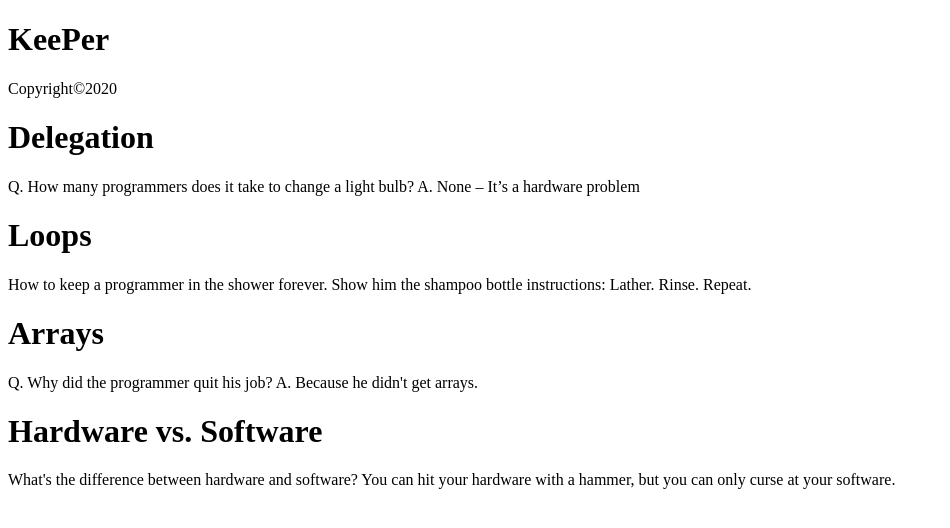
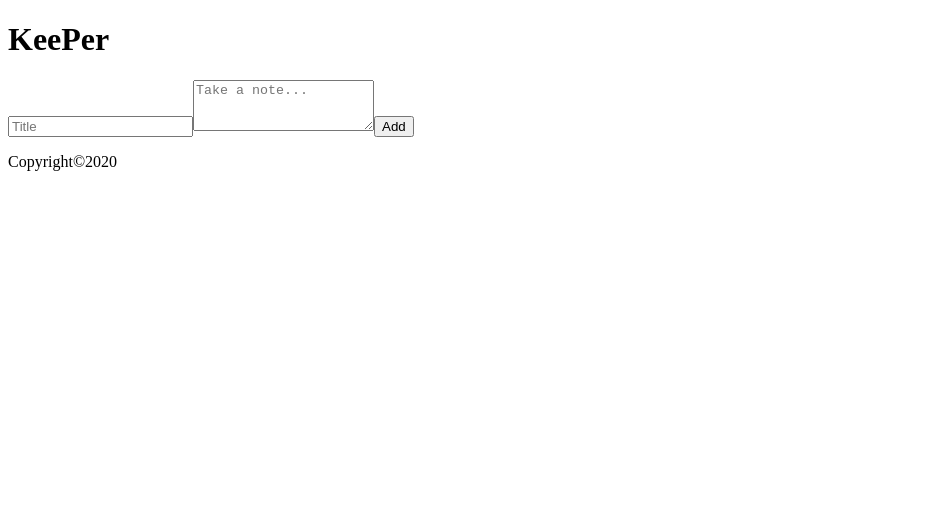
Before and after one commit to southamericanbear/keeperAPP, a React (Create React App) app: page / in a window 1280 px wide. Shown: the top 528 px of the page, without its empty margins (0-950 px from the left). Built offline with nearby package versions, Linux system fonts and the light colour scheme; the HTML template or start-up script is replaced by a standard one.

Commit message:
functionality finished

```diff
--- a/public/style.css
+++ b/public/style.css
@@ -54,3 +54,49 @@
   white-space: pre-wrap;
   word-wrap: break-word;
 }
+
+.note button {
+  position: relative;
+  float: right;
+  margin-right: 10px;
+  color: #f5ba13;
+  border: none;
+  width: 36px;
+  height: 36px;
+  cursor: pointer;
+  outline: none;
+}
+
+form {
+  position: relative;
+  width: 480px;
+  margin: 30px auto 20px auto;
+  background: #fff;
+  padding: 15px;
+  border-radius: 7px;
+  box-shadow: 0 1px 5px rgb(138, 137, 137);
+}
+form input,
+form textarea {
+  width: 100%;
+  border: none;
+  padding: 4px;
+  outline: none;
+  font-size: 1.2em;
+  font-family: inherit;
+  resize: none;
+}
+form button {
+  position: absolute;
+  right: 18px;
+  bottom: -18px;
+  background: #f5ba13;
+  color: #fff;
+  border: none;
+  border-radius: 50%;
+  width: 36px;
+  height: 36px;
+  box-shadow: 0 1px 3px rgba(0, 0, 0, 0.3);
+  cursor: pointer;
+  outline: none;
+}
--- /dev/null
+++ b/src/components/CreateArea.jsx
@@ -0,0 +1,51 @@
+import React, { useState } from "react";
+
+function CreateArea(props) {
+  const [note, setNote] = useState({
+    title: "",
+    content: "",
+  });
+
+  const handleChange = (e) => {
+    const { name, value } = e.target;
+
+    setNote((prevNote) => {
+      return {
+        ...prevNote,
+        [name]: value,
+      };
+    });
+  };
+
+  const submitNote = (e) => {
+    e.preventDefault();
+    props.onAdd(note);
+    setNote({
+      title: "",
+      content: "",
+    });
+  };
+
+  return (
+    <div>
+      <form>
+        <input
+          name="title"
+          onChange={handleChange}
+          value={note.title}
+          placeholder="Title"
+        />
+        <textarea
+          name="content"
+          onChange={handleChange}
+          value={note.content}
+          placeholder="Take a note..."
+          rows="3"
+        />
+        <button onClick={submitNote}>Add</button>
+      </form>
+    </div>
+  );
+}
+
+export default CreateArea;
--- a/src/components/app.jsx
+++ b/src/components/app.jsx
@@ -1,16 +1,40 @@
-import React from "react";
+import React, { useState } from "react";
 import Header from "./header";
 import Footer from "./footer";
 import notes from "../note";
 import Note from "./note";
+import CreateArea from "./CreateArea";
 
 const App = () => {
+  const [notes, setNotes] = useState([]);
+
+  const addNote = (newNote) => {
+    setNotes((prevNotes) => {
+      return [...prevNotes, newNote];
+    });
+  };
+
+  const deleteNote = (id) => {
+    setNotes((prevNotes) => {
+      return prevNotes.filter((lanota, index) => {
+        return index !== id;
+      });
+    });
+  };
+
   return (
     <div>
       <Header />
+      <CreateArea onAdd={addNote} />
       <Footer />
-      {notes.map((lanota) => (
-        <Note key={lanota.key} title={lanota.title} content={lanota.content} />
+      {notes.map((lanota, index) => (
+        <Note
+          key={index}
+          id={index}
+          title={lanota.title}
+          content={lanota.content}
+          onDelete={deleteNote}
+        />
       ))}
     </div>
   );
--- a/src/components/note.jsx
+++ b/src/components/note.jsx
@@ -1,12 +1,17 @@
 import React from "react";
 
-const Note = (props) => {
+function Note(props) {
+  const handleClick = () => {
+    props.onDelete(props.id);
+  };
+
   return (
     <div className="note">
       <h1>{props.title}</h1>
       <p>{props.content}</p>
+      <button onClick={handleClick}>DELETE</button>
     </div>
   );
-};
+}
 
 export default Note;
```
